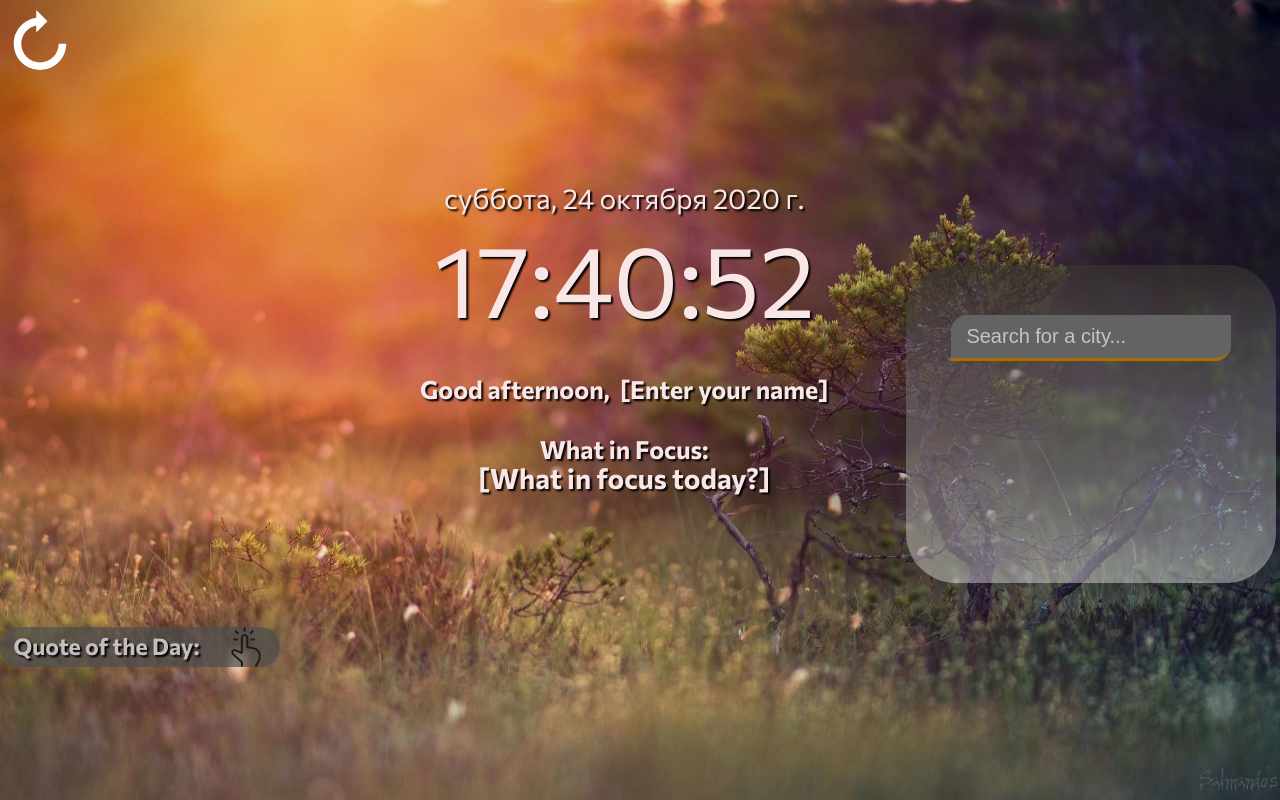
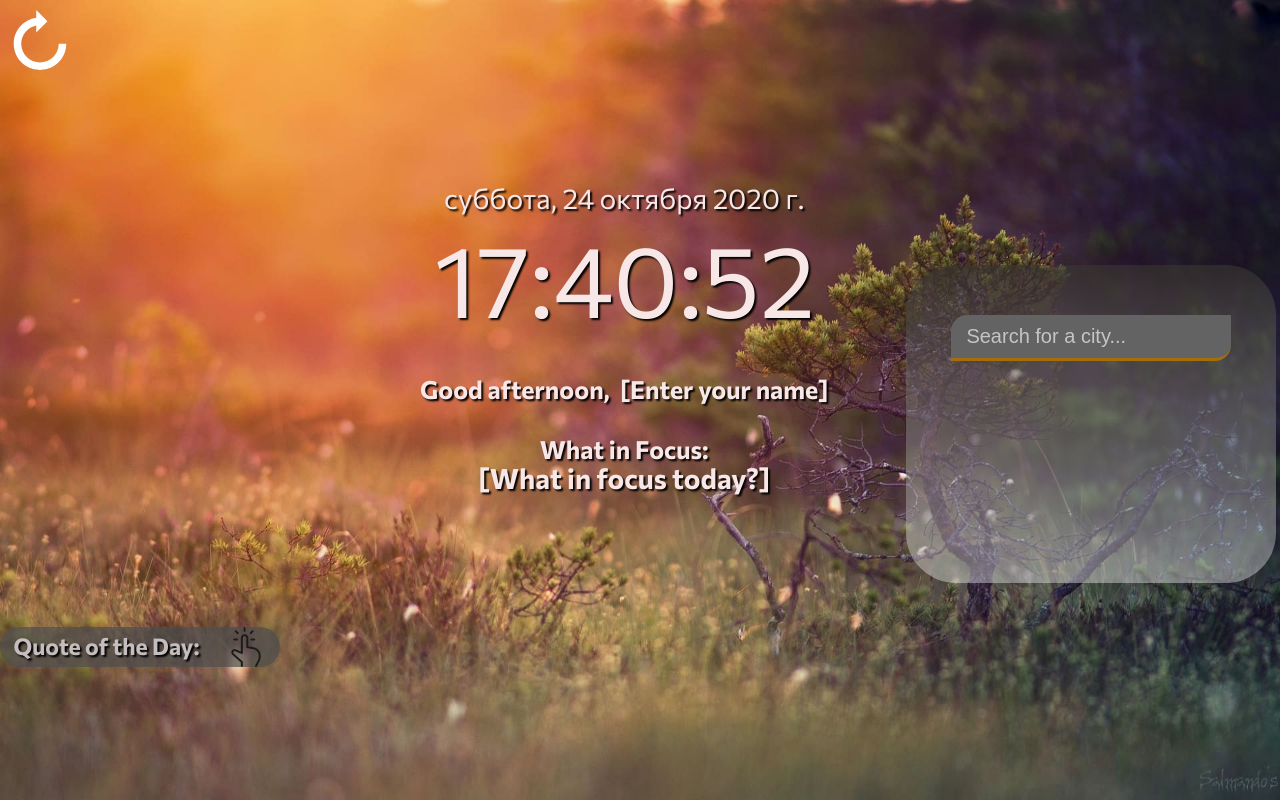
Before and after one commit to sheVadead/My-Projects, a plain HTML site: page momentum/index.html in a window 1280 px wide. Drawn offline with Linux system fonts and the light colour scheme; no server answers.

Commit message:
refactor: delete overlay

```diff
--- a/momentum/index.html
+++ b/momentum/index.html
@@ -11,9 +11,8 @@
     <script src="script.js" defer></script>
 </head>
 <body>
-  <div class="overlay">
   <h1 hidden>Momentum</h1>
-  <input class="hidden-time" hidden value=""></input>
+
 <button class="btn"></button>
     <div class="wrapper">
       <div class="wrapper__inner">
@@ -78,7 +77,7 @@
       </div>
 
     </div>
-    </div>
+
 </body>
 
 </html>
--- a/momentum/style.css
+++ b/momentum/style.css
@@ -14,7 +14,7 @@ body {
   background-position: center center;
   background-attachment: fixed;
   background-size: cover;
-
+  filter: grayscale(10%);
   transition: background-image 2s cubic-bezier(0.89, -0.14, 0.89, 1.01);
 }
 
@@ -498,12 +498,3 @@ main {
   transition: 1s;
   transform: scale(0);
 }
-.overlay {
-  position: absolute;
-  top: 0;
-  left: 0;
-  right: 0;
-  bottom: 0;
-  opacity: 1;
-  background-image: url('../momentum/assets/images/overlay.png');
-}
```
